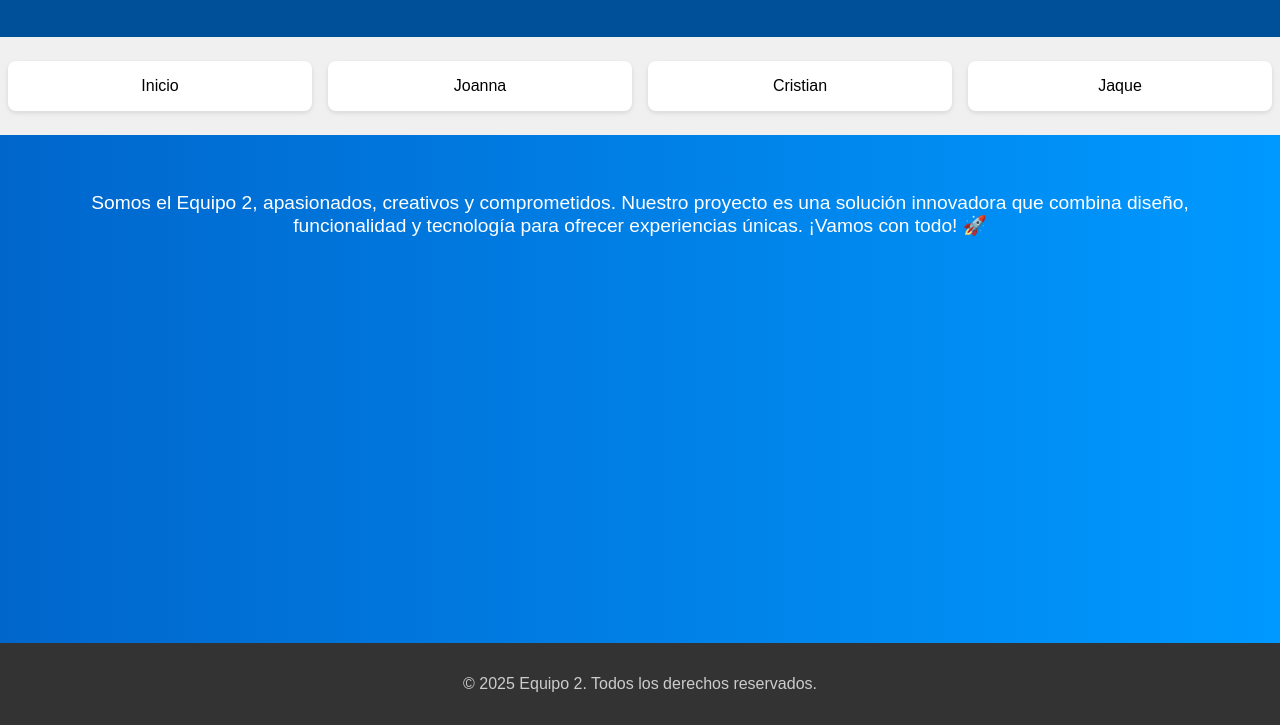
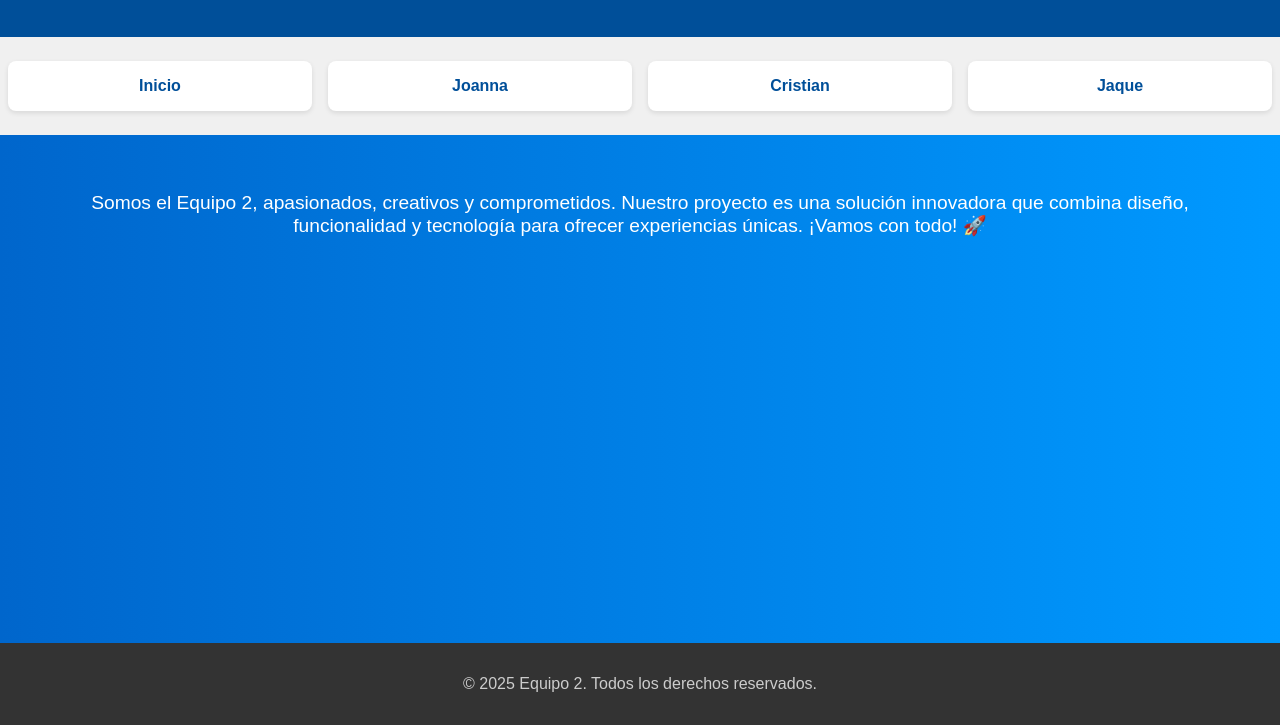
Before and after one commit to 240222-rgb/equipo-2, a plain HTML site: page index.html in a window 1280 px wide. Shown: the part 75-800 px from the top of the page. Drawn offline with Linux system fonts and the light colour scheme.

Commit message:
Agregar links

```diff
--- a/index.html
+++ b/index.html
@@ -28,7 +28,7 @@
       padding: 1em 0;
     }
 
-    .nav-columns div {
+    .nav-columns a {
       flex: 1 1 20%;
       margin: 0.5em;
       padding: 1em;
@@ -36,6 +36,19 @@
       text-align: center;
       border-radius: 8px;
       box-shadow: 0 2px 5px rgba(0, 0, 0, 0.1);
+      color: #004f99;
+      text-decoration: none;
+      font-weight: bold;
+      display: flex;
+      align-items: center;
+      justify-content: center;
+      transition: background-color 0.3s, color 0.3s;
+    }
+
+    .nav-columns a:hover {
+      background-color: #004f99;
+      color: #fff;
+      cursor: pointer;
     }
 
     .description {
@@ -62,10 +75,10 @@
   </header>
 
   <section class="nav-columns">
-    <div>Inicio</div>
-    <div>Joanna</div>
-    <div>Cristian</div>
-    <div>Jaque</div>
+    <a href="inicio.html">Inicio</a>
+    <a href="Joanna.html">Joanna</a>
+    <a href="Cristian.html">Cristian</a>
+    <a href="jaque.html">Jaque</a>
   </section>
 
   <section class="description">
```
